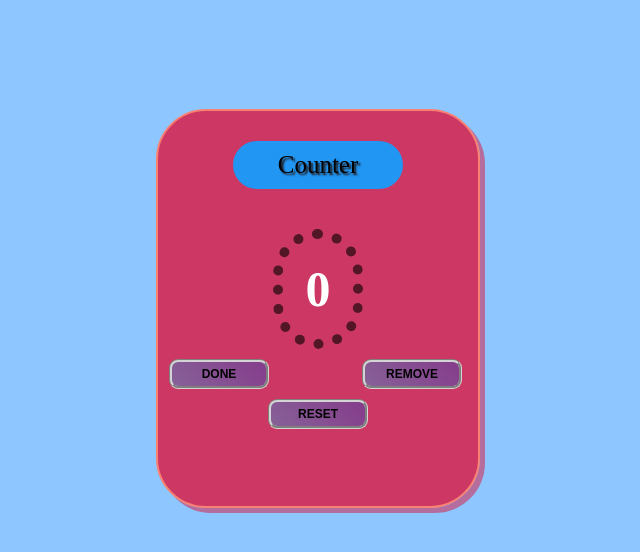
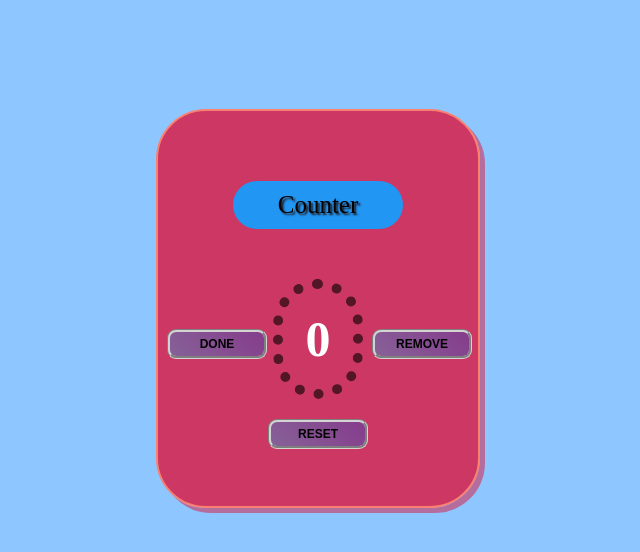
Before and after one commit to JobaerTamim7/my-counter, a plain HTML site: page index.html in a window 1280 px wide. Shown: the whole page, without its empty margins (322-962 px from the left). Drawn offline with Linux system fonts and the light colour scheme.

Commit message:
Version 0.3 Some Alignment

```diff
--- a/count.css
+++ b/count.css
@@ -26,7 +26,7 @@ body{
     text-shadow: 2px 2px 2px #1a1a1a, 2px 2px 2px #ff000014;
     font-size: 25px;
     position: relative;
-    top: 20px;
+    top: 60px;
     left: 65px;
     padding: 10px;
     border-radius:100px;
@@ -44,7 +44,7 @@ body{
     border: 10px dotted rgba(0, 0, 0, 0.6);
     width: 70px;
     aspect-ratio: 8/9;
-    top: 60px;;
+    top: 110px;;
 }
 
 
@@ -63,20 +63,20 @@ button{
 
 .allButton{
     position: relative;
-        top: 70px;
+        top: 40px;
     }
 
 #countMinus{
-    right: -90px;
+    right: -100px;
 }
 
 #countAdd{
-    left: 1px;
+    left: -1px;
 }
 
 #reset{
     right: -100px;
-    top: 10px;
+    top: 60px;
 }
 button:active{
     font-size: 13px;
```
